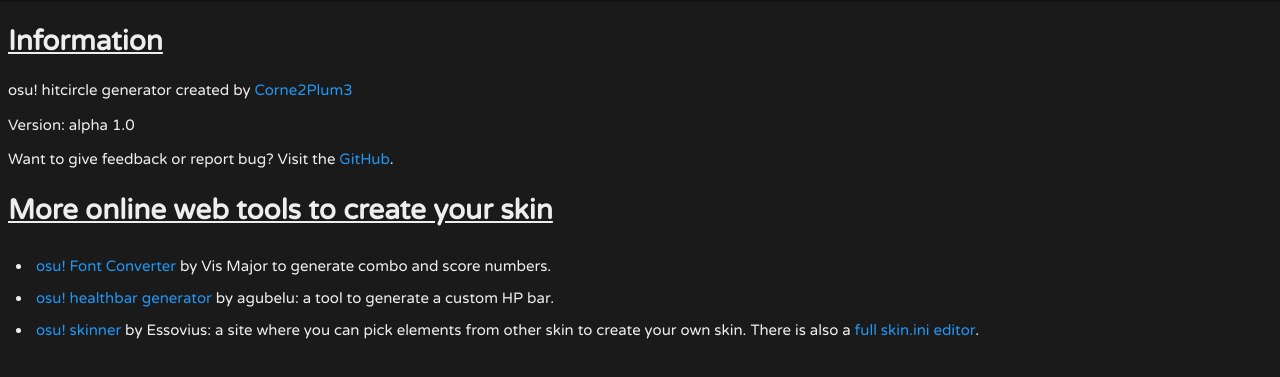
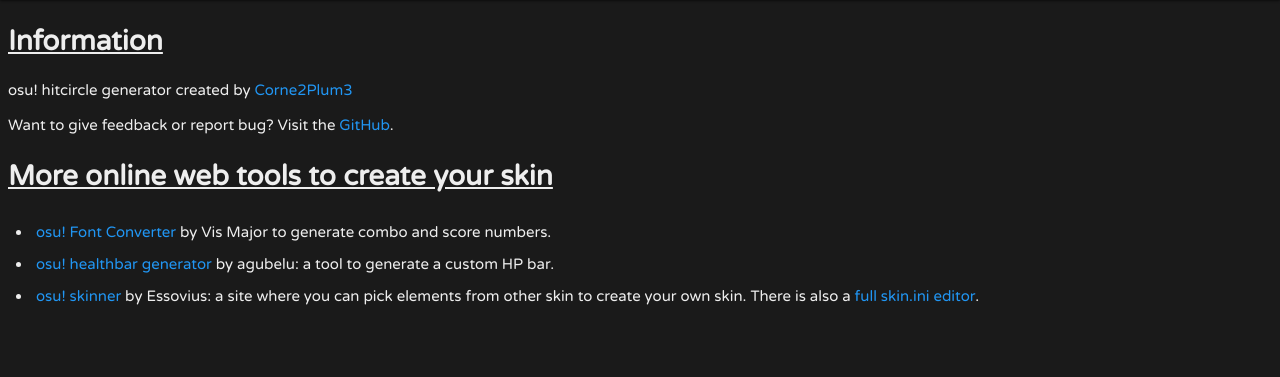
Before and after one commit to Corne2Plum3/osu-hitcircle-generator.github.io, a plain HTML site: page about.html in a window 1280 px wide. Shown: the part 59-436 px from the top of the page. Drawn offline with Linux system fonts and the light colour scheme.

Commit message:
Remove something

```diff
--- a/about.html
+++ b/about.html
@@ -20,7 +20,6 @@
 <body>
 	<h2>Information</h2>
 	<p>osu! hitcircle generator created by <a href="https://osu.ppy.sh/users/15646039">Corne2Plum3</a></p>
-	<p>Version: alpha 1.0</p>
 	<p>Want to give feedback or report bug? Visit the <a href="https://github.com/Corne2Plum3/osu-hitcircle-generator.github.io">GitHub</a>.</p>
 	<h2>More online web tools to create your skin</h2>
 	<ul>
```
